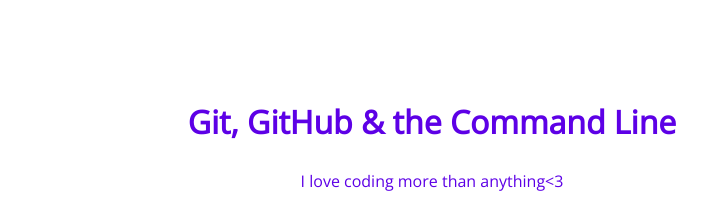
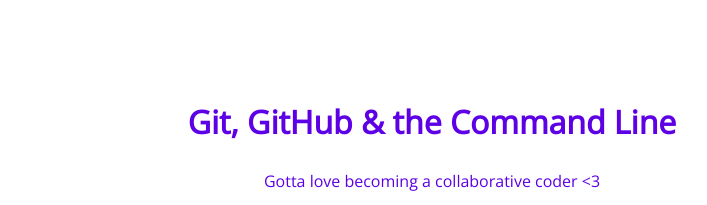
Before and after one commit to Melania90/105-project, a plain HTML site: page index.html in a window 1280 px wide. Shown: the top 205 px of the page, without its empty margins (208-915 px from the left). Drawn offline with nearby package versions, Linux system fonts and the light colour scheme.

```diff
--- a/index.html
+++ b/index.html
@@ -9,7 +9,7 @@
 <body>
 	<section>
 		<h1>Git, GitHub & the Command Line</h1>
-		<p>I love coding more than anything<3</p>
+		<p>Gotta love becoming a collaborative coder <3</p>
 		<img src="img/happy-blue-robot.png">
 	</section>
 </body>
```
